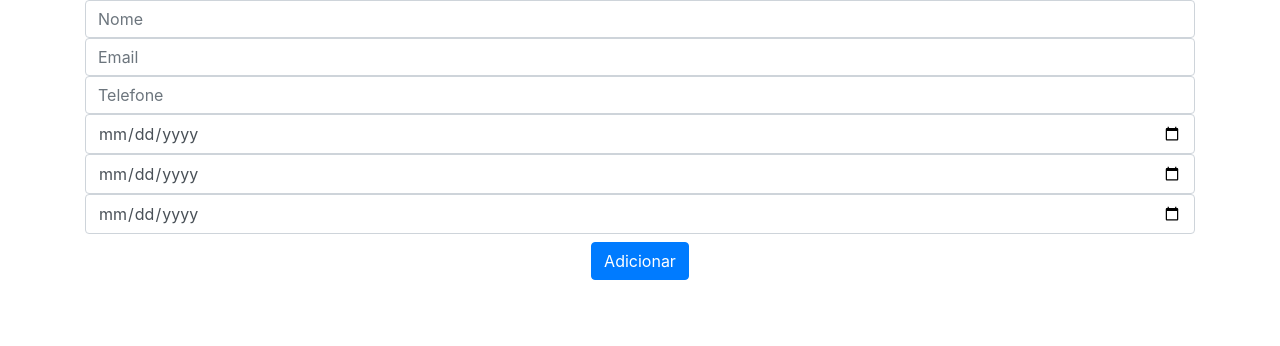
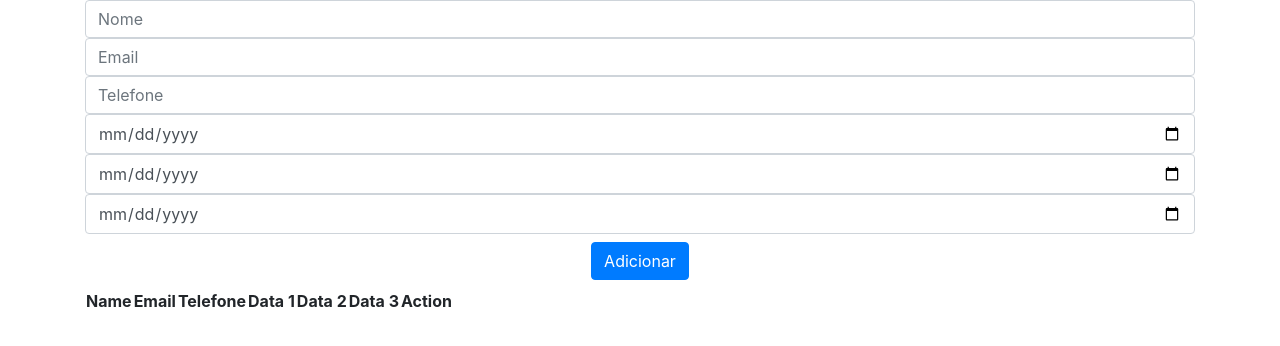
Before and after one commit to celfons/celfons.github.io, a Jekyll site: the page index.html, which Jekyll copies as it is, in a window 1280 px wide. Shown: the top 346 px of the page. Built offline with Jekyll 4.4.1, drawn with Linux system fonts in a browser that asks for light colours; nearby versions of some CDN libraries; comment, search, counter and statistics services are not loaded.

Commit message:
refatorado para tabela

```diff
--- a/index.html
+++ b/index.html
@@ -36,8 +36,20 @@
             <button type="submit" class="btn btn-primary mb-2">Adicionar</button>
         </form>
 
-        <ul id="contactList"></ul>
-
+        <table id="contactTable">
+            <thead>
+                <tr>
+                    <th>Name</th>
+                    <th>Email</th>
+                    <th>Telefone</th>
+                    <th>Data 1</th>
+                    <th>Data 2</th>
+                    <th>Data 3</th>
+                    <th>Action</th>
+                </tr>
+            </thead>
+            <tbody id="contactList"></tbody>
+        </table>
         <script>
             const firebaseConfig = {
                 apiKey: "AIzaSyAgce2fFgDwrDqhH_K9y7mP9F7vBZVv_Uo",
```
Also changed, not shown: other parts of index.html (+10 -5 lines).
